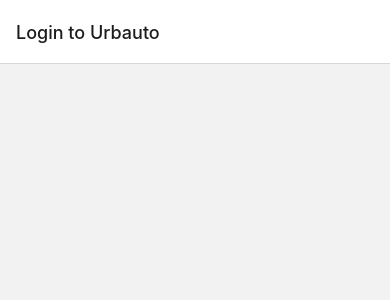
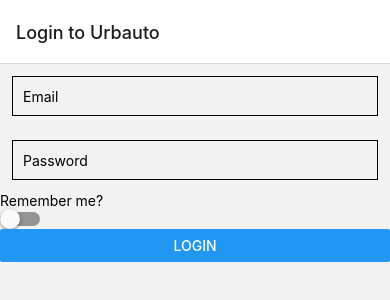
Before and after one commit to Layn-org/layn_app, a React Native app: screen /Login in a window 390 px wide. Shown: the top 300 px of the page. Built offline with nearby package versions, Linux system fonts and the light colour scheme.

Commit message:
Added basic input to login screen

```diff
--- a/App.js
+++ b/App.js
@@ -25,6 +25,7 @@
 
 	return (
 		<Provider store={store}>
+        <StatusBar style="auto"/>
 			<NavigationContainer>
 				<Stack.Navigator>
 					<Stack.Screen
--- a/package.json
+++ b/package.json
@@ -19,7 +19,8 @@
     "react-native": "0.71.8",
     "react-redux": "^8.1.0",
     "react-native-screens": "~3.20.0",
-    "react-native-safe-area-context": "4.5.0"
+    "react-native-safe-area-context": "4.5.0",
+    "expo-dev-client": "~2.2.1"
   },
   "devDependencies": {
     "@babel/core": "^7.20.0"
--- /dev/null
+++ b/src/components/input/ConfirmButton.jsx
@@ -0,0 +1,12 @@
+import { Button } from "react-native";
+
+const ConfirmButton = ({ title, onPress }) => {
+    return (
+        <Button
+            title={title}
+            onPress={onPress}
+        />
+    )
+};
+
+export default ConfirmButton;
--- /dev/null
+++ b/src/components/input/OnOffSwitch.jsx
@@ -0,0 +1,19 @@
+import { Switch } from "react-native";
+import { useDispatch } from "react-redux";
+
+const OnOffSwitch = ({ value, reduxAction }) => {
+	const dispatch = useDispatch();
+
+	const handleValueChange = (val) => {
+		dispatch(reduxAction(val));
+	};
+
+	return (
+        <Switch
+            value={value}
+            onValueChange={handleValueChange}
+        />
+    )
+};
+
+export default OnOffSwitch;
--- /dev/null
+++ b/src/components/input/TextBox.jsx
@@ -0,0 +1,30 @@
+import { StyleSheet, TextInput } from "react-native";
+import { useDispatch } from "react-redux";
+
+const TextBox = ({ placeholder, value, reduxAction }) => {
+	const dispatch = useDispatch();
+
+	const handleChangeText = (newText) => {
+		dispatch(reduxAction(newText));
+	};
+
+	return (
+		<TextInput
+			style={styles.textInput}
+			placeholder={placeholder}
+			value={value}
+			onChangeText={handleChangeText}
+		/>
+	);
+};
+
+const styles = StyleSheet.create({
+	textInput: {
+		height: 40,
+		margin: 12,
+		borderWidth: 1,
+		padding: 10,
+	},
+});
+
+export default TextBox;
--- a/src/screens/HomeScreen.jsx
+++ b/src/screens/HomeScreen.jsx
@@ -1,9 +1,11 @@
+import { Text } from "react-native";
+
 const HomeScreen = () => {
-    return (
-        <>
-
-        </>
+	return (
+        <Text>
+            You are on the homesceen!
+        </Text>
     )
-}
+};
 
 export default HomeScreen;
--- a/src/screens/LoginScreen.jsx
+++ b/src/screens/LoginScreen.jsx
@@ -1,9 +1,29 @@
+import { Text } from "react-native";
+import { useSelector } from "react-redux";
+import TextBox from "../components/input/TextBox";
+import OnOffSwitch from "../components/input/OnOffSwitch";
+import ConfirmButton from "../components/input/ConfirmButton";
+import { setEmail, setPassword, setRememberMe, setSessionInfo } from "../store/loginSlice";
+
 const LoginScreen = () => {
-    return (
-        <>
+	const email = useSelector((state) => state.login.email);
+	const password = useSelector((state) => state.login.password);
+	const rememberMe = useSelector((state) => state.login.rememberMe);
+	const sessionInfo = useSelector((state) => state.login.sessionInfo);
 
-        </>
-    )
-}
+    const handleLogin = () => {
+        console.log("Login info:", email, password, rememberMe)
+    }
+
+	return (
+		<>
+			<TextBox placeholder="Email" value={email} reduxAction={setEmail} />
+			<TextBox placeholder="Password" value={password} reduxAction={setPassword} />
+			<Text>Remember me?</Text>
+			<OnOffSwitch value={rememberMe} reduxAction={setRememberMe}/>
+            <ConfirmButton title="Login" onPress={handleLogin}/>
+		</>
+	);
+};
 
 export default LoginScreen;
```
Also changed, not shown: 1 other file (tests, documents, lock files or other folders).
